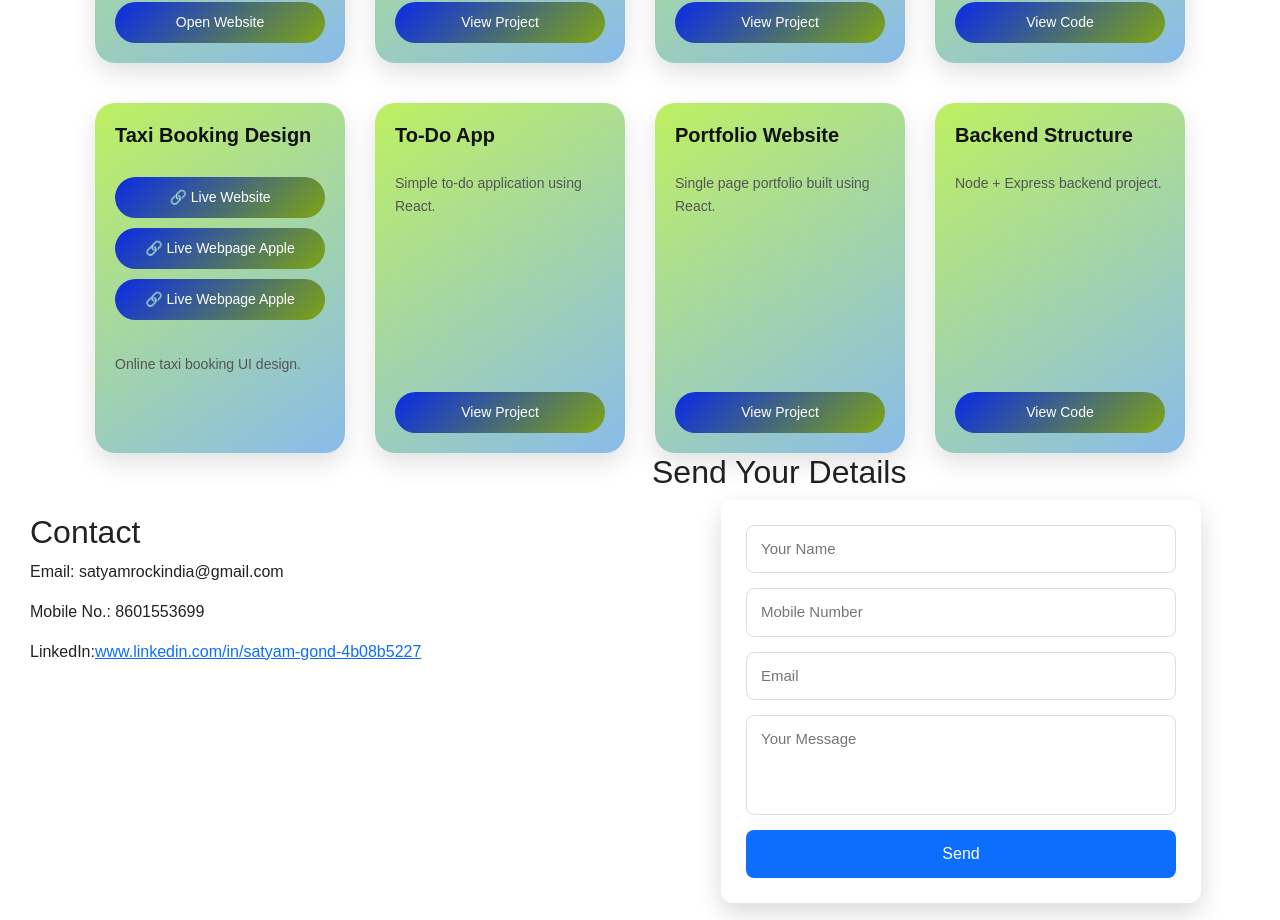
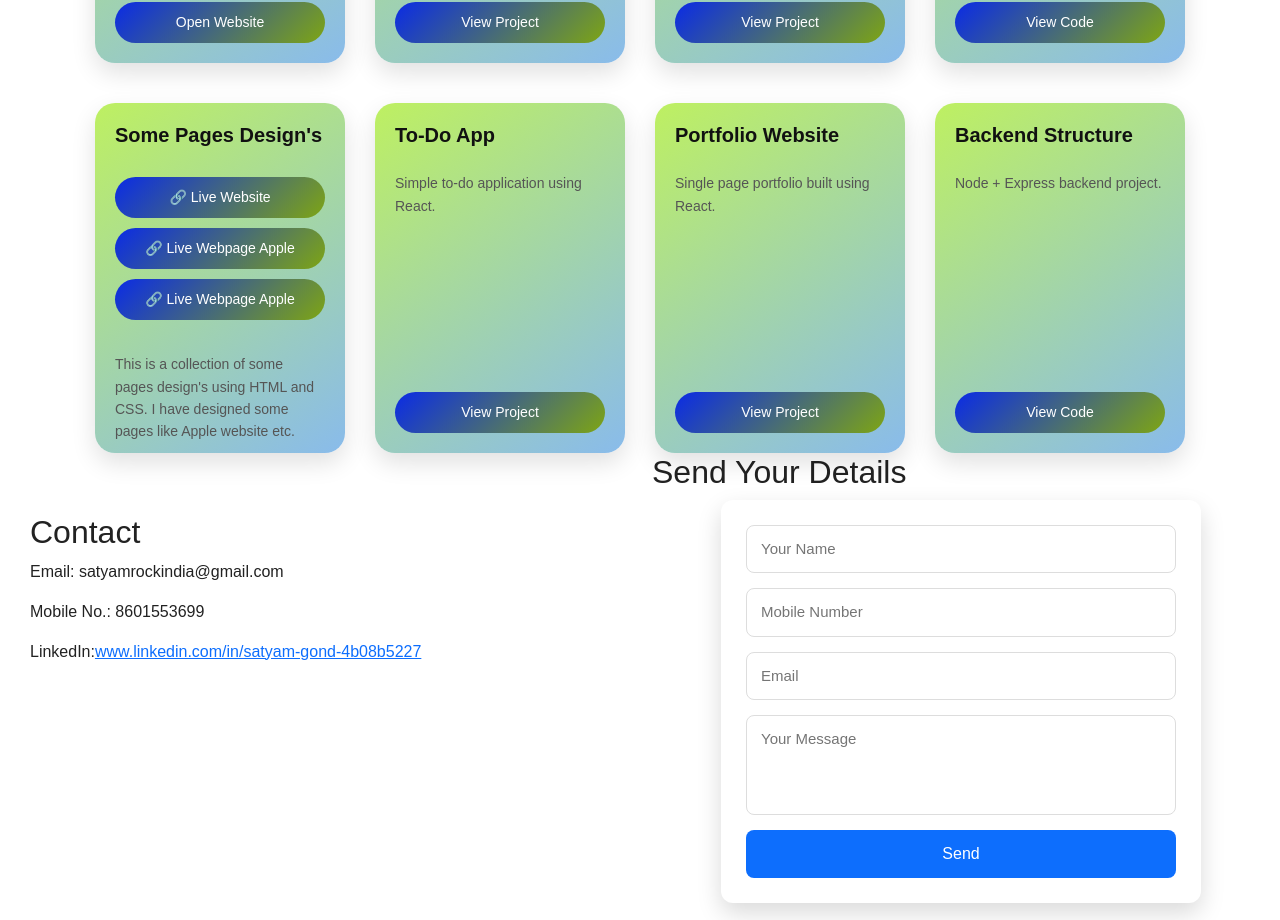
Before and after one commit to Satyaa1997/MY-Portfolio, a React (Vite) app: page / in a window 1280 px wide. Shown: the part 1240-2160 px from the top of the page. Built offline with nearby package versions, Linux system fonts and the light colour scheme.

Commit message:
card text changes

```diff
--- a/src/component/Portfolio/Portfolio.jsx
+++ b/src/component/Portfolio/Portfolio.jsx
@@ -121,7 +121,7 @@ export default function Portfolio() {
 </div>
  <div className="projects">
  <div className="project-card">
-  <h3 className="project-card__title">Taxi Booking Design</h3>
+  <h3 className="project-card__title">Some Pages Design's</h3>
 
   <ul className="project-links">
     <li>
@@ -142,7 +142,7 @@ export default function Portfolio() {
   </ul>
 
   <p className="project-card__text">
-    Online taxi booking UI design.
+   This is a collection of some pages design's using HTML and CSS. I have designed some pages like Apple website etc.
   </p>
 </div>
 
```
